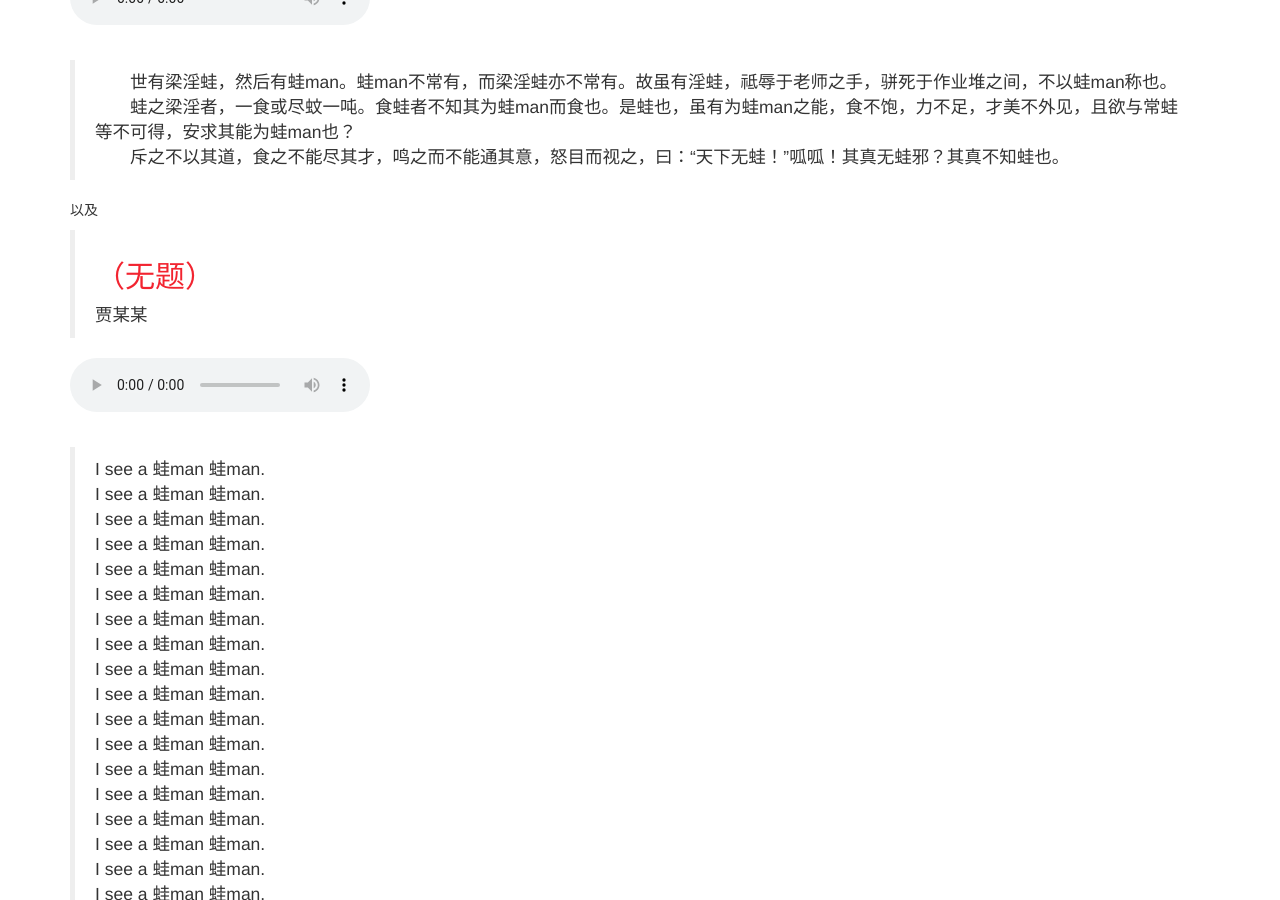
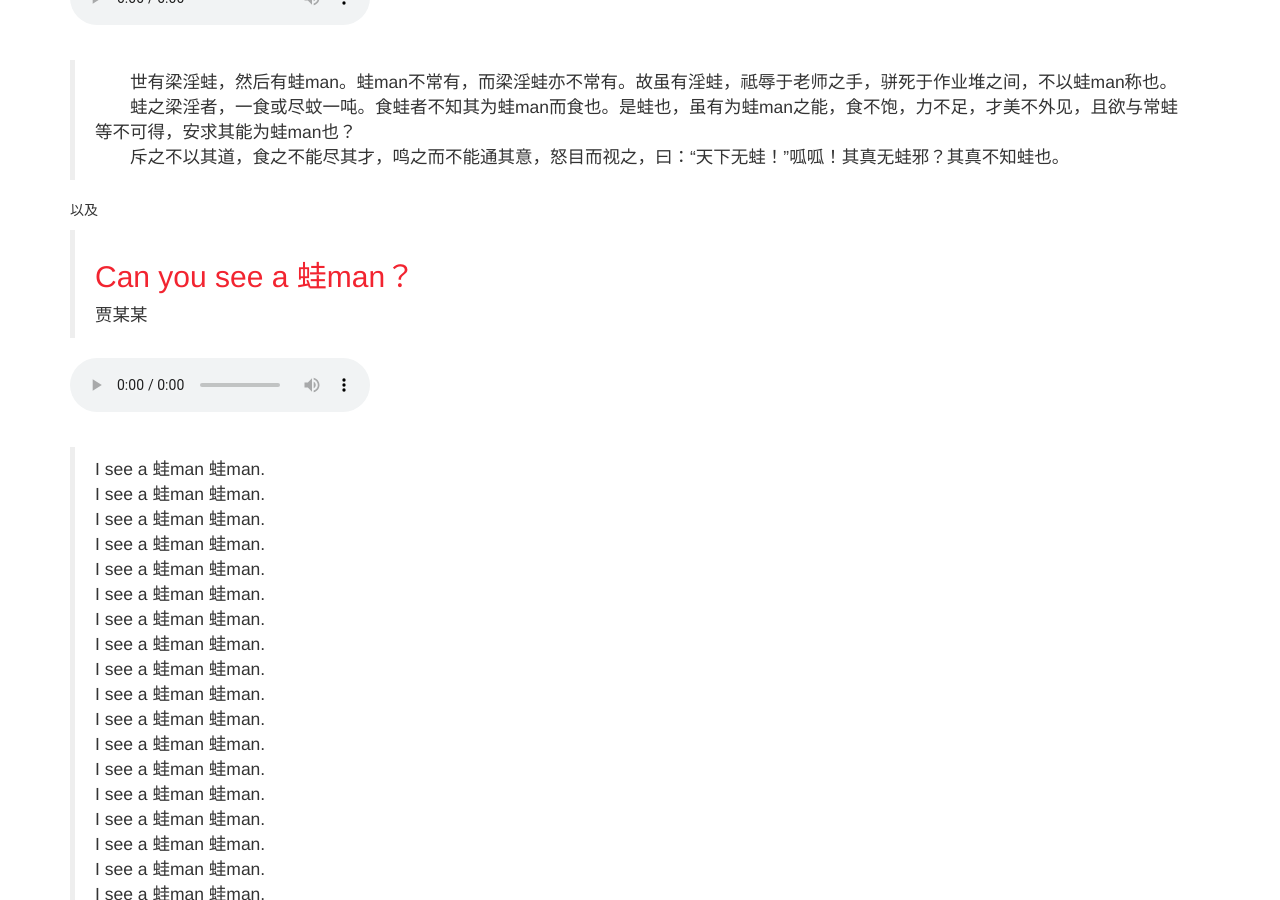
Before and after one commit to zsdtj/zsdtj.github.io, a Jekyll site: the page built from index.md, in a window 1280 px wide and 900 px high, scrolled down 1175 px. Built offline with Jekyll 4.4.1, drawn with Linux system fonts in a browser that asks for light colours; nearby versions of some CDN libraries; library files that are not in the unit come from our copies.

Commit message:
modify title of song

```diff
--- a/index.md
+++ b/index.md
@@ -22,7 +22,7 @@
 
 以及
 
-> ## （无题）
+> ## Can you see a 蛙man？
 > 贾某某
 <audio controls="controls" preload="auto" loop="loop">
   <source src="wasong.mp3" type="audio/mpeg" />
```
